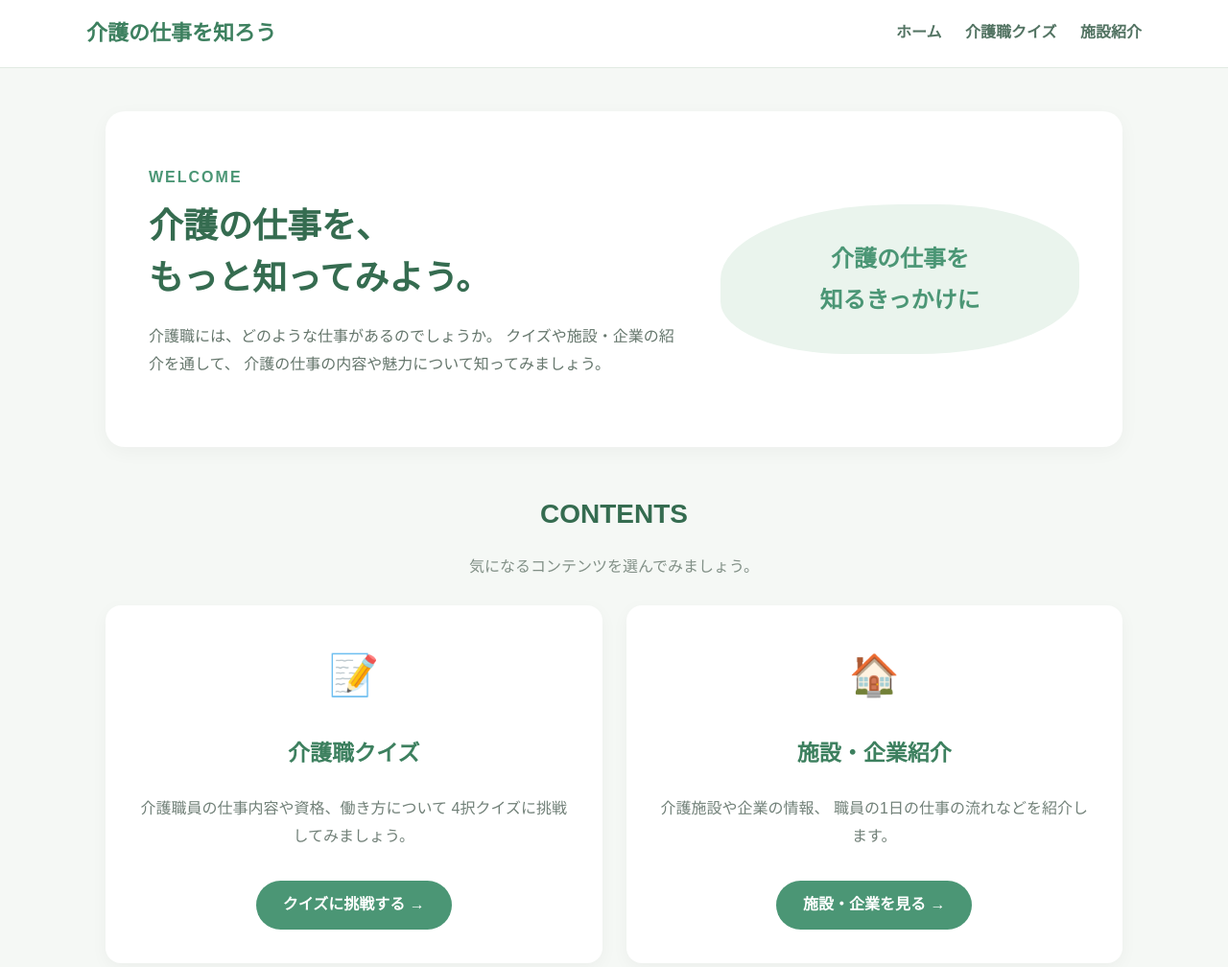
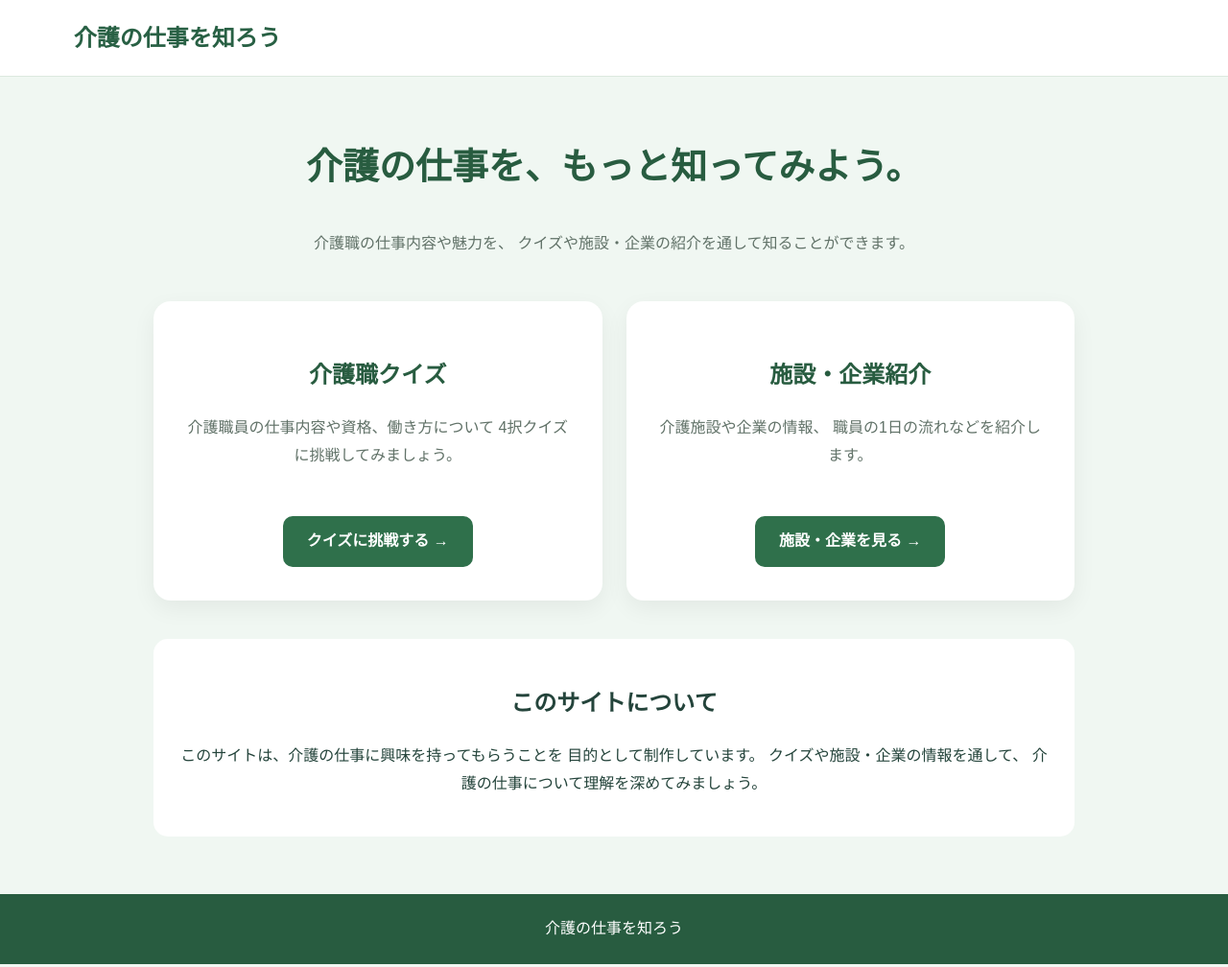
Before and after one commit to c-1506840/kaigo-web-app, a plain HTML site: page home.html in a window 1280 px wide. Shown: the top 1008 px of the page at 96% size. Drawn offline with Linux system fonts and the light colour scheme.

Commit message:
Add files via upload

```diff
--- a/home.html
+++ b/home.html
@@ -15,103 +15,40 @@
     body {
       margin: 0;
       font-family: "Yu Gothic", "Meiryo", sans-serif;
-      color: #34483e;
-      background: #f5f8f5;
+      color: #24443b;
+      background: #f0f7f2;
       line-height: 1.8;
     }
 
     header {
       background: white;
-      padding: 15px 6%;
-      border-bottom: 1px solid #e1eae3;
+      padding: 18px 6%;
+      border-bottom: 1px solid #dce9df;
     }
 
-    .header-inner {
-      max-width: 1100px;
-      margin: auto;
-      display: flex;
-      justify-content: space-between;
-      align-items: center;
-      flex-wrap: wrap;
-      gap: 10px;
-    }
-
-    .logo {
-      color: #3d805f;
-      font-size: 22px;
-      font-weight: bold;
-      text-decoration: none;
-    }
-
-    nav a {
-      color: #527362;
-      text-decoration: none;
-      margin-left: 20px;
-      font-weight: bold;
-    }
-
-    nav a:hover {
-      color: #4b9675;
+    header h2 {
+      margin: 0;
+      color: #286044;
     }
 
     main {
-      max-width: 1100px;
-      margin: 45px auto;
+      max-width: 1000px;
+      margin: 60px auto;
       padding: 0 20px;
     }
 
-    .hero {
-      background: white;
-      border-radius: 20px;
-      padding: 55px 45px;
-      display: grid;
-      grid-template-columns: 1.2fr 0.8fr;
-      align-items: center;
-      gap: 35px;
-      box-shadow: 0 5px 20px rgba(0,0,0,0.04);
+    .intro {
+      text-align: center;
       margin-bottom: 45px;
     }
 
-    .hero-label {
-      color: #4b9675;
-      font-weight: bold;
-      letter-spacing: 2px;
+    .intro h1 {
+      color: #285c40;
+      font-size: 38px;
     }
 
-    .hero h1 {
-      color: #356c50;
-      font-size: 36px;
-      line-height: 1.5;
-      margin: 10px 0 20px;
-    }
-
-    .hero p {
-      color: #65766c;
-    }
-
-    .hero-visual {
-      background: #eaf4ed;
-      border-radius: 50% 40% 45% 35%;
-      padding: 35px;
-      text-align: center;
-      color: #4b9675;
-      font-size: 24px;
-      font-weight: bold;
-    }
-
-    .section-title {
-      text-align: center;
-      margin-bottom: 25px;
-    }
-
-    .section-title h2 {
-      color: #356c50;
-      font-size: 28px;
-      margin-bottom: 5px;
-    }
-
-    .section-title p {
-      color: #829087;
+    .intro p {
+      color: #617268;
     }
 
     .cards {
@@ -122,97 +59,60 @@
 
     .card {
       background: white;
-      border-radius: 16px;
       padding: 35px;
+      border-radius: 18px;
+      box-shadow: 0 8px 25px rgba(0,0,0,0.06);
       text-align: center;
-      box-shadow: 0 5px 18px rgba(0,0,0,0.04);
-      transition: transform 0.3s, box-shadow 0.3s;
     }
 
-    .card:hover {
-      transform: translateY(-6px);
-      box-shadow: 0 10px 25px rgba(0,0,0,0.09);
-    }
-
-    .card-icon {
-      font-size: 42px;
-      margin-bottom: 10px;
-    }
-
-    .card h3 {
-      color: #3d805f;
-      font-size: 23px;
+    .card h2 {
+      color: #285c40;
+      font-size: 24px;
     }
 
     .card p {
-      color: #718078;
-      min-height: 55px;
+      color: #617268;
+      min-height: 75px;
     }
 
     .card a {
       display: inline-block;
       margin-top: 15px;
-      padding: 11px 28px;
-      background: #4b9675;
+      padding: 12px 25px;
+      background: #2f704b;
       color: white;
       text-decoration: none;
-      border-radius: 30px;
+      border-radius: 10px;
       font-weight: bold;
-      transition: background 0.3s;
     }
 
     .card a:hover {
-      background: #367653;
+      background: #205a39;
     }
 
     .about {
-      margin-top: 45px;
-      padding: 30px;
-      background: #eaf3ec;
-      border-radius: 16px;
+      margin-top: 40px;
+      padding: 25px;
+      background: white;
+      border-radius: 15px;
       text-align: center;
-    }
-
-    .about h2 {
-      color: #356c50;
-    }
-
-    .about p {
-      color: #65766c;
     }
 
     footer {
       margin-top: 60px;
-      padding: 25px;
-      background: #3d805f;
+      padding: 22px;
+      background: #285c40;
       color: white;
       text-align: center;
     }
 
     @media (max-width: 700px) {
-      .hero {
-        grid-template-columns: 1fr;
-        padding: 35px 25px;
-      }
-
-      .hero h1 {
-        font-size: 28px;
-      }
-
       .cards {
         grid-template-columns: 1fr;
       }
 
-      nav a {
-        margin-left: 8px;
-        font-size: 13px;
-      }
-    }
-
-    @media (prefers-reduced-motion: reduce) {
-      *, *::before, *::after {
-        transition-duration: 0.01ms !important;
-        animation-duration: 0.01ms !important;
+      .intro h1 {
+        font-size: 29px;
       }
     }
   </style>
@@ -221,49 +121,25 @@
 <body>
 
   <header>
-    <div class="header-inner">
-      <a href="home.html" class="logo">介護の仕事を知ろう</a>
-
-      <nav>
-        <a href="home.html">ホーム</a>
-        <a href="quiz_index.html">介護職クイズ</a>
-        <a href="index.html">施設紹介</a>
-      </nav>
-    </div>
+    <h2>介護の仕事を知ろう</h2>
   </header>
 
   <main>
 
-    <section class="hero">
-      <div>
-        <div class="hero-label">WELCOME</div>
-
-        <h1>介護の仕事を、<br>もっと知ってみよう。</h1>
+    <section class="intro">
+      <h1>介護の仕事を、もっと知ってみよう。</h1>
 
       <p>
-          介護職には、どのような仕事があるのでしょうか。
-          クイズや施設・企業の紹介を通して、
-          介護の仕事の内容や魅力について知ってみましょう。
+        介護職の仕事内容や魅力を、
+        クイズや施設・企業の紹介を通して知ることができます。
       </p>
-      </div>
-
-      <div class="hero-visual">
-        介護の仕事を<br>
-        知るきっかけに
-      </div>
     </section>
 
-    <section>
-      <div class="section-title">
-        <h2>CONTENTS</h2>
-        <p>気になるコンテンツを選んでみましょう。</p>
-      </div>
+    <section class="cards">
 
-      <div class="cards">
-
+      <!-- 介護職クイズ -->
       <div class="card">
-          <div class="card-icon">📝</div>
-          <h3>介護職クイズ</h3>
+        <h2>介護職クイズ</h2>
 
         <p>
           介護職員の仕事内容や資格、働き方について
@@ -275,29 +151,28 @@
         </a>
       </div>
 
+      <!-- 施設・企業紹介 -->
       <div class="card">
-          <div class="card-icon">🏠</div>
-          <h3>施設・企業紹介</h3>
+        <h2>施設・企業紹介</h2>
 
         <p>
           介護施設や企業の情報、
-            職員の1日の仕事の流れなどを紹介します。
+          職員の1日の流れなどを紹介します。
         </p>
 
-          <a href="index.html">
+        <a href="facilities.html">
           施設・企業を見る →
         </a>
       </div>
 
-      </div>
     </section>
 
     <section class="about">
       <h2>このサイトについて</h2>
 
       <p>
-        このサイトは、より多くの人に介護の仕事に
-        興味を持ってもらうことを目的として制作しています。
+        このサイトは、介護の仕事に興味を持ってもらうことを
+        目的として制作しています。
         クイズや施設・企業の情報を通して、
         介護の仕事について理解を深めてみましょう。
       </p>
```
Also changed, not shown: facility.html (+0 -1 lines), index.html (+1 -2 lines), facilities.html (added). Lines whose indentation alone changed are shown as unchanged.
